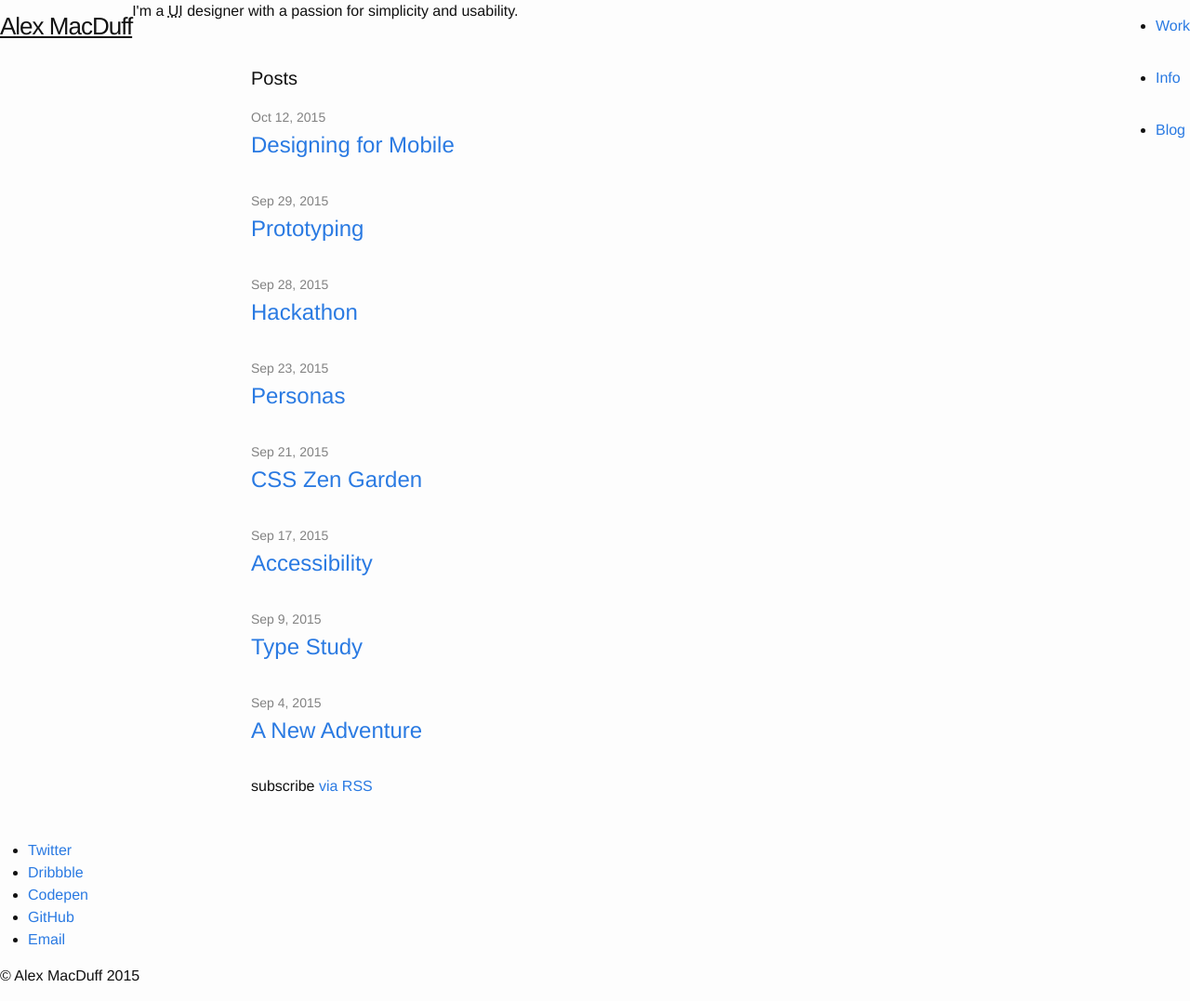
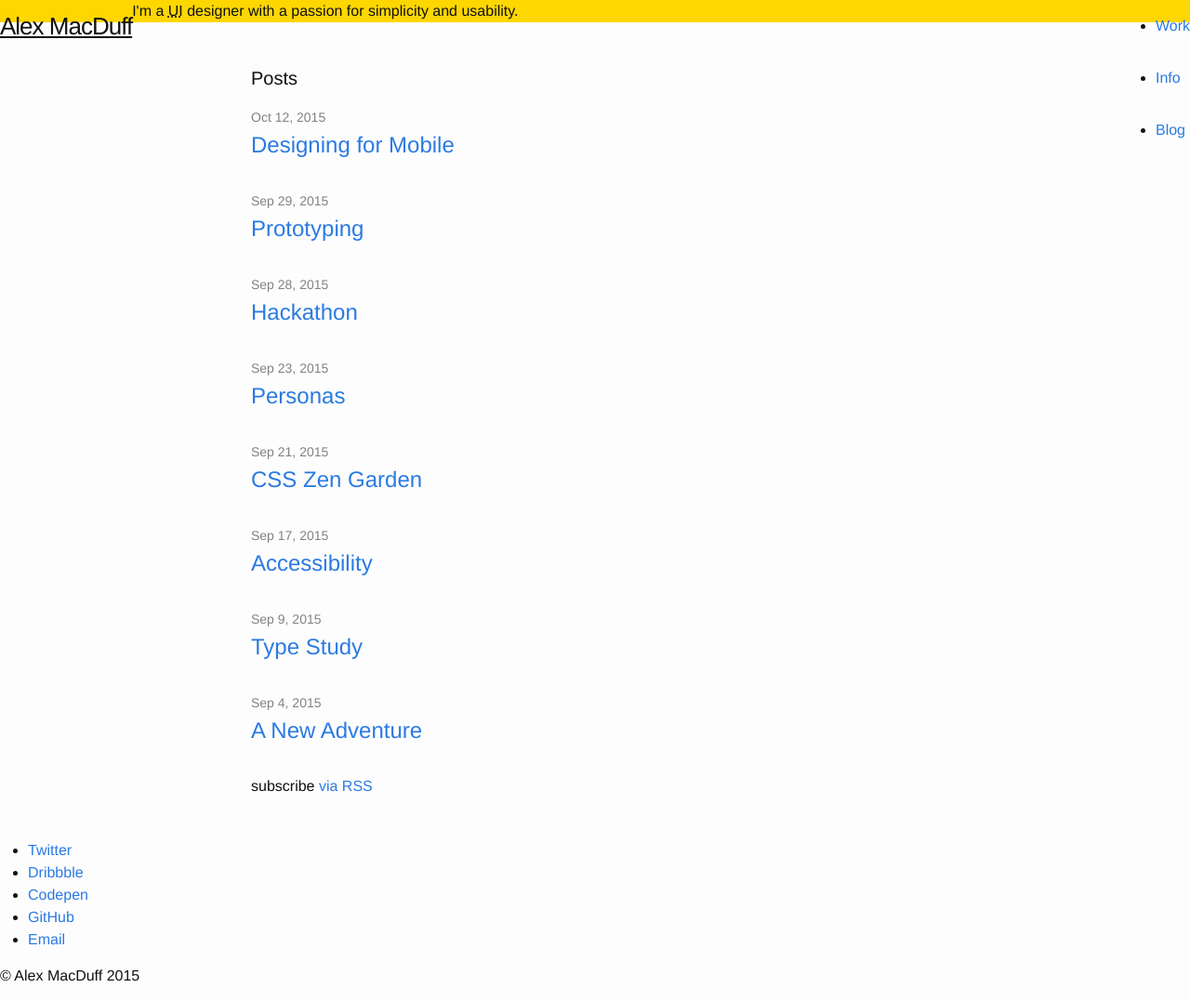
Before and after one commit to amacduff/alex-macduff-design, a Jekyll site: the page built from blog.html, in a window 1280 px wide. Shown: the whole page at 93% size. Built offline with Jekyll 4.4.1, drawn with Linux system fonts in a browser that asks for light colours.

Commit message:
Add fun yellow background

```diff
--- /dev/null
+++ b/_sass/_header.scss
@@ -0,0 +1,5 @@
+/* Global Styles */
+
+.ui-designer {
+	background-color: $color-accent;
+}
--- /dev/null
+++ b/_sass/_variables.scss
@@ -0,0 +1,5 @@
+/* Variables */
+
+// Color
+
+$color-accent: #FED700;
--- a/css/main.scss
+++ b/css/main.scss
@@ -46,7 +46,9 @@ $on-laptop:        800px;
 
 // Import partials from `sass_dir` (defaults to `_sass`)
 @import
+        "variables",
         "base",
+        "header",
         "layout",
         "syntax-highlighting"
 ;
```
